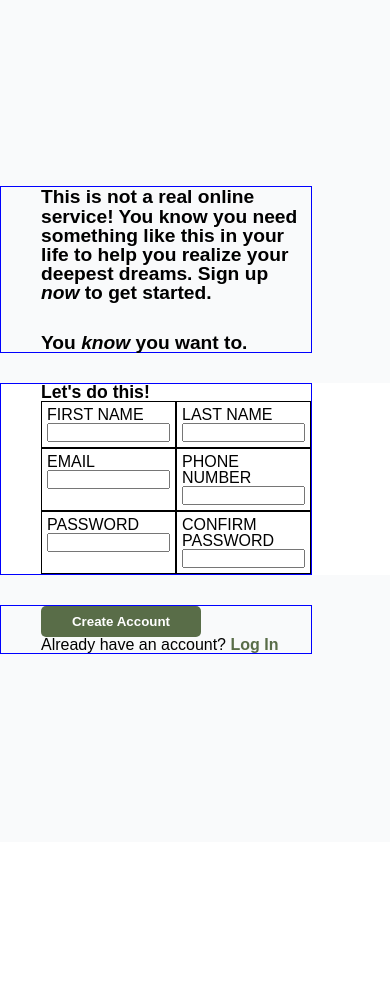
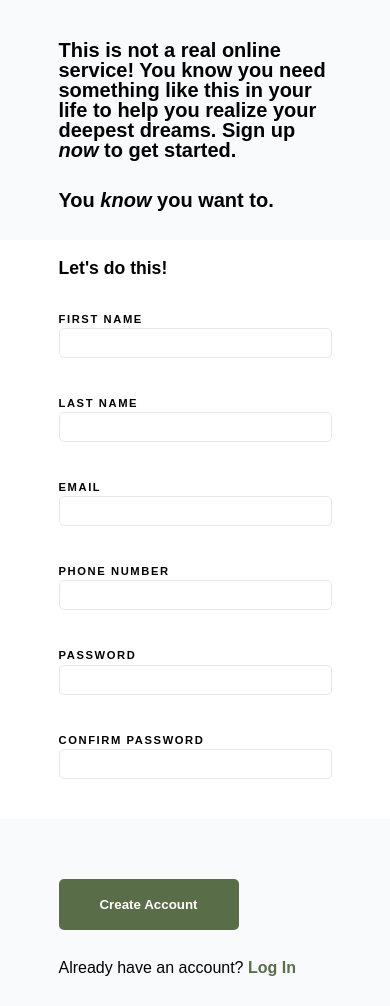
Before and after one commit to MarkR-Dev/sign-up-form, a plain HTML site: page index.html in a window 390 px wide. Shown: the part 221-1227 px from the top of the page. Before the commit the page ends 1063 px from the top, so only its background shows below. Drawn offline with Linux system fonts and the light colour scheme.

Commit message:
Add basic form styling

```diff
--- a/css/style.css
+++ b/css/style.css
@@ -32,7 +32,7 @@
 
 /* ------------------Left Section------------------ */
 .left {
-    width: 35%;
+    width: 40%;
     background-image: url("../assets/leaves.jpg");
     background-size: cover;
     background-repeat: no-repeat;
@@ -85,22 +85,17 @@
     gap: 30px;
 }
 
-.right > *{
-    /* border: 1px solid red; */
-}
-
 em{
     font-style: italic;
 }
 
 .container{
-    width: 80%;
-    padding-left: 40px;
-    border: 1px solid blue;
+    width: 70%;
+    padding-left: 50px;
 }
 
 .headings {
-    font-size: 1.2rem;
+    font-size: 1.25rem;
     font-weight: 600;
 }
 
@@ -110,35 +105,58 @@ em{
 
 .form-container {
     background-color: var(--color-white);
+    padding: 20px 0;
 }
 
 .form-container h1 {
     font-weight: 600;
     font-size: 1.1rem;
+    margin-bottom: 16px;
 }
 
 form{
-    display: flex;
-    flex-wrap: wrap;
+   display: flex;
+   flex-wrap: wrap;
 }
 
 form div {
-    border: 1px solid black;
-    padding: 5px;
     display: flex;
     flex-direction: column;
-    width: 50%;
+    width: 40%;
+    margin: 20px 40px 20px 0;
+}
+
+label{
+    font-size: 0.7rem;
+    letter-spacing: 0.1rem;
+    font-family: Arial, Helvetica, sans-serif;
+    font-weight: 700;
+    margin-bottom: 3px;
+}
+
+input {
+    height: 1.7rem;
+    padding: 14px 8px;
+    font-size: 1rem;
+    border-radius: 5px;
+    border: 1px solid #E5E7EB;
+}
+
+input:focus {
+    outline: 1px solid blue;
+    box-shadow: 2px 2px 5px 1px rgb(167, 166, 166);
 }
 
 .right .sign-up button {
     background-color: var(--color-green);
     color: var(--color-white);
-    width: 160px;
-    padding: 0.5rem 0.5rem;
+    width: 180px;
+    padding: 18px 10px;
     border-radius: 5px;
     font-weight: 600;
     border: none;
     cursor: pointer;
+    margin-bottom: 30px;
 }
 
 .right .sign-up a {
@@ -147,9 +165,11 @@ form div {
     font-weight: 700;
 }
 
+.sign-up{
+    background-color: var(--bg-color);
+}
 
-
-/* Media queries */
+/* ------------------Media queries -------------------*/
 @media (max-width: 1000px) {
     .main-container {
         flex-direction: column;
@@ -157,7 +177,7 @@ form div {
 
     .left {
         width: 100%;
-        height: 26vh;
+        height: 25vh;
     }
 
     .logo {
@@ -169,4 +189,39 @@ form div {
     .logo h1 {
         font-size: 5rem;
     }
+
+    .right {
+        justify-content: flex-start;
+        height: 75vh;
+    }
+
+    .container{
+        margin: 0 auto;
+    }
+
+    .headings {
+        margin-top: 50px;
+    }
 }
+
+@media (max-width: 700px){
+    .right{
+        height: 100%;
+    }
+
+    .container {
+        padding: 0;
+    }
+
+    form {
+        flex-direction: column;
+    }
+
+    form div{
+        width: 100%;
+    }
+
+    .sign-up{
+        padding: 30px 0;
+    }
+}
--- a/index.html
+++ b/index.html
@@ -21,6 +21,7 @@
             <div class="headings">
                 <div class="container">
                     <h2>This is not a real online service! You know you need something like this in your life to help you realize your deepest dreams. Sign up <em>now</em> to get started.</h2>
+
                     <h2>You <em>know</em> you want to.</h2>
                 </div>
             </div>
@@ -28,7 +29,7 @@
             <div class="form-container">
                 <div class="container">
                     <h1>Let's do this!</h1>
-                    <form action="https://httpbin.org/post" method="post">
+                    <form action="https://httpbin.org/post" method="post" id="form">
                         <div class="first-name">
                             <label for="first-name">FIRST NAME</label>
                             <input type="text" id="first-name" name="first-name">
@@ -64,7 +65,7 @@
 
             <div class="sign-up">
                 <div class="container">
-                    <button type="submit" form="">Create Account</button>
+                    <button type="submit" form="form">Create Account</button>
                     <p>Already have an account? <a href="#">Log In</a></p>
                 </div>
 
```
